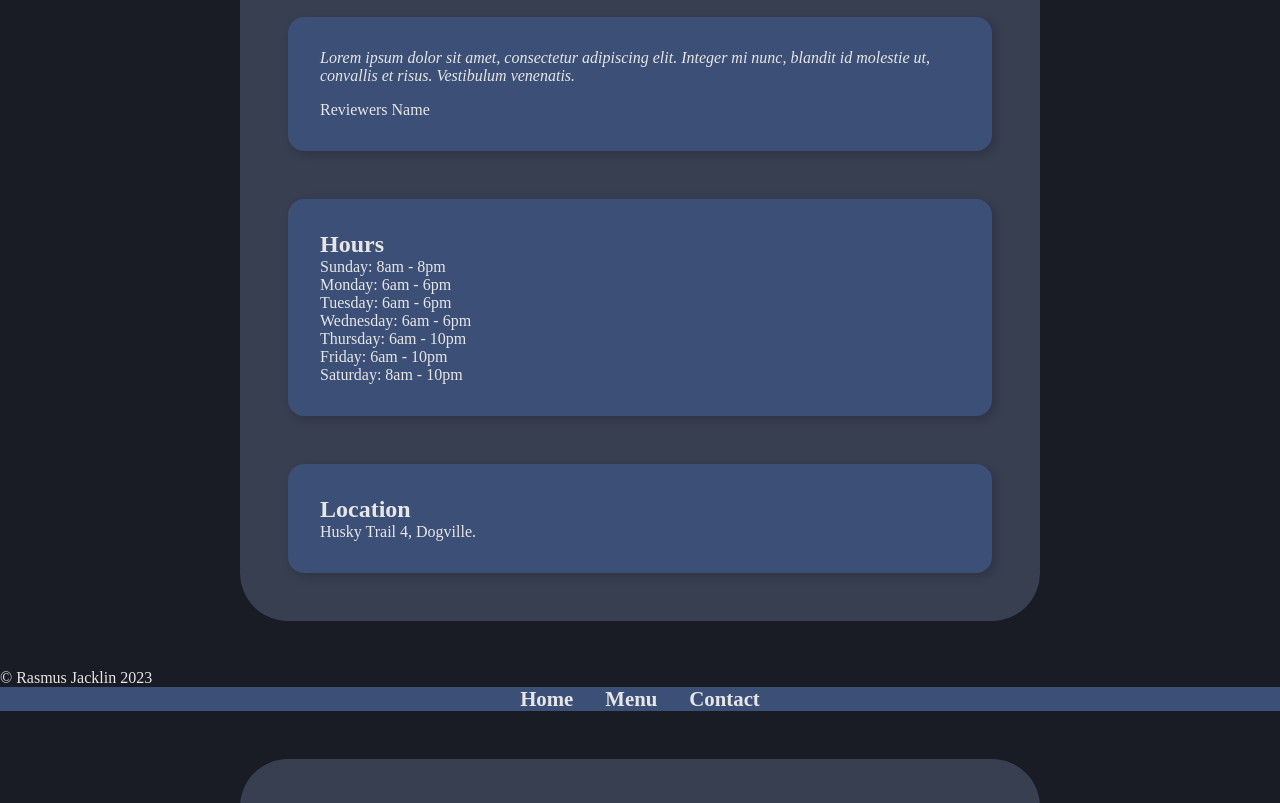
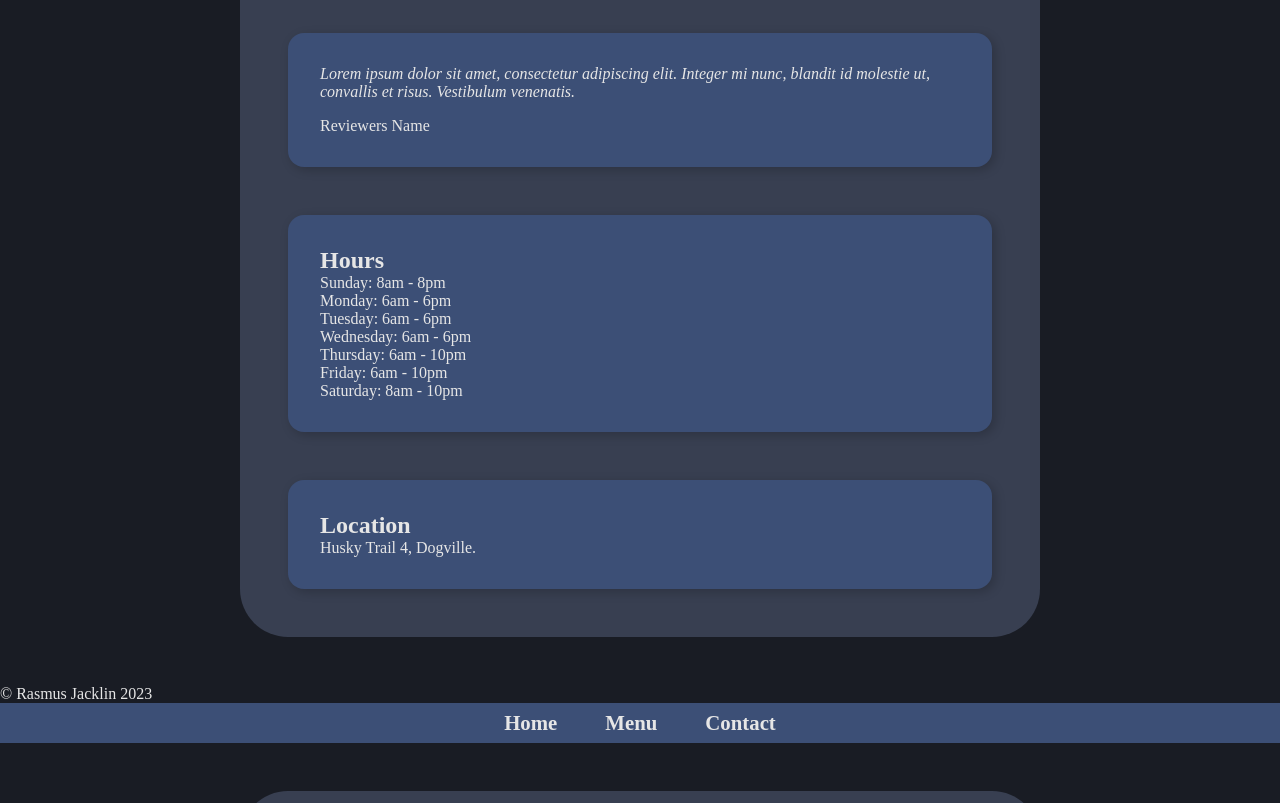
Before and after one commit to 02rasjac/restaurant-page, a website built with webpack: page dist/index.html in a window 1280 px wide. Shown: the part 188-991 px from the top of the page. Built offline with nearby package versions, Linux system fonts and the light colour scheme.

Commit message:
Fix padding on header

```diff
--- a/src/index.scss
+++ b/src/index.scss
@@ -40,6 +40,10 @@ header {
     display: flex;
     gap: 2rem;
   }
+
+  a {
+    padding: 0.5rem;
+  }
 }
 
 main {
```
